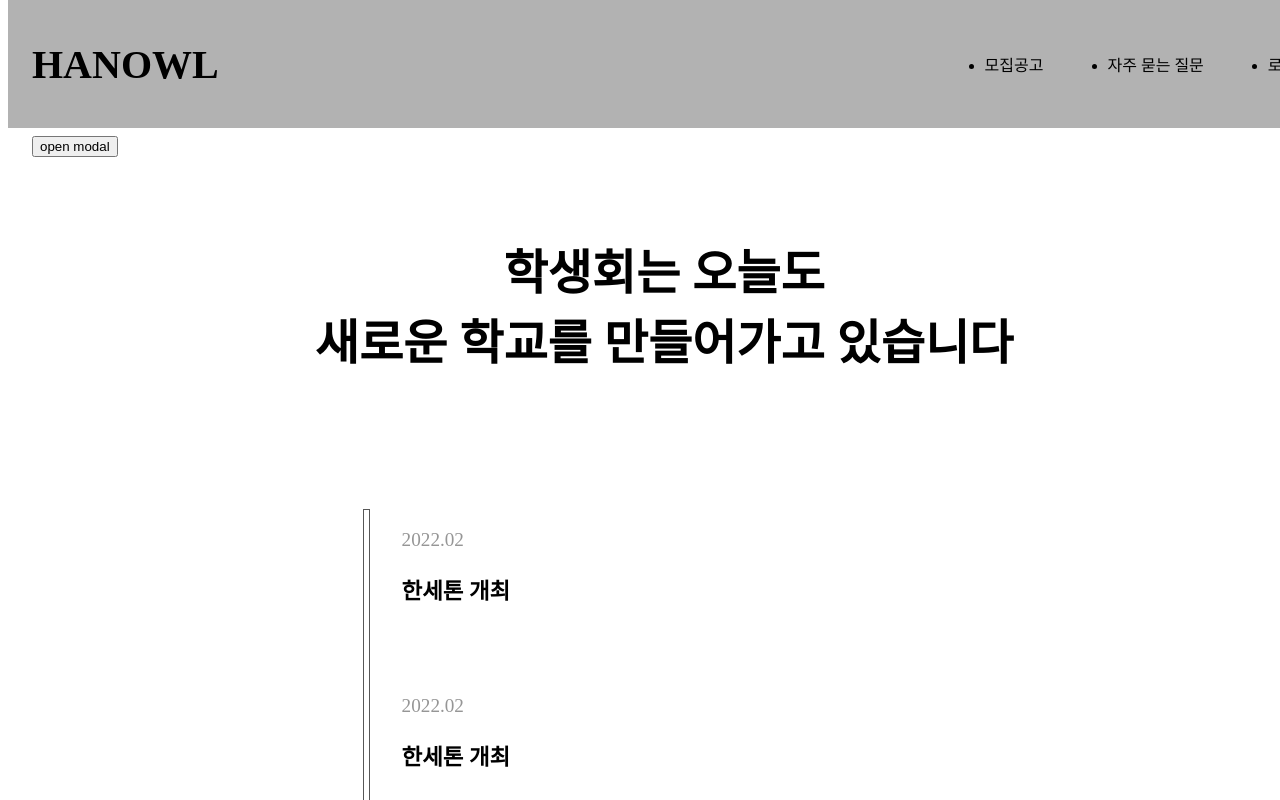
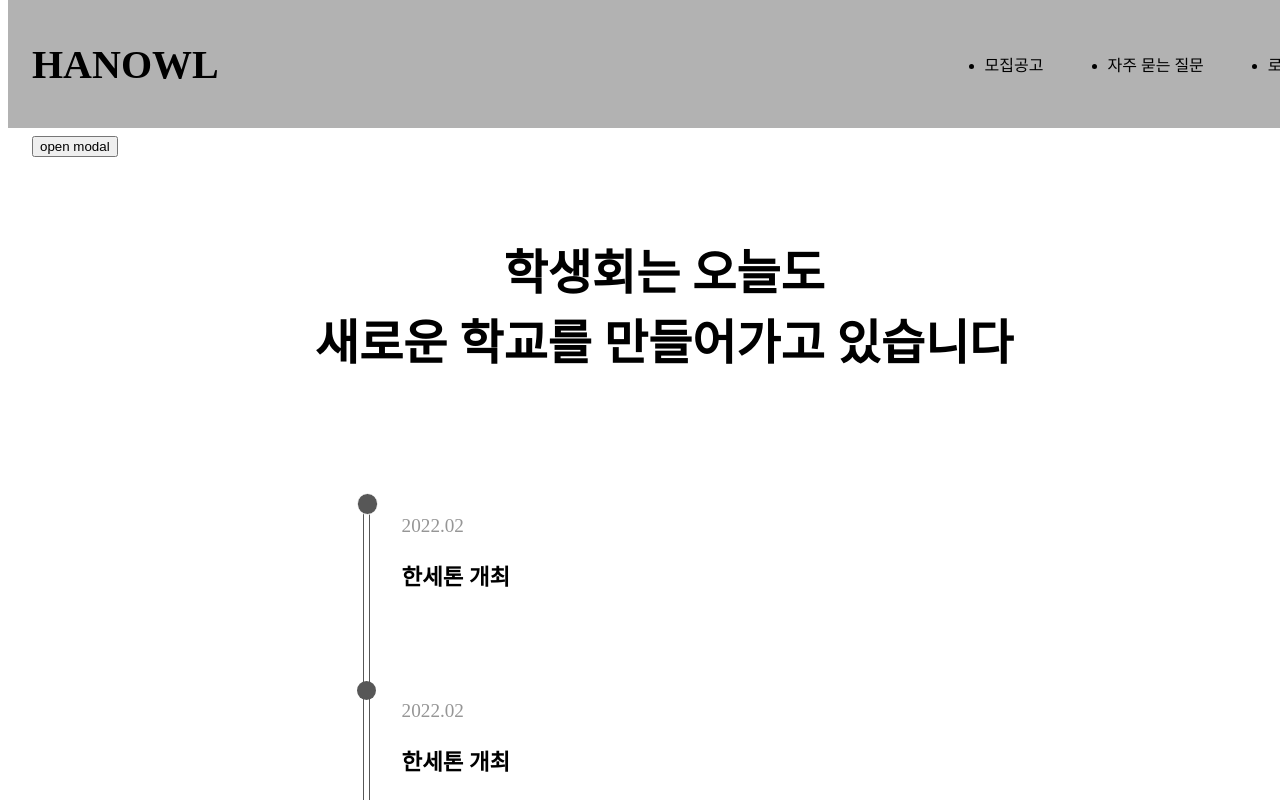
Before and after one commit to hanowwl/recruit.hanowl.com, a React (Vite) app: page / in a window 1280 px wide. Shown: the top 800 px of the page. Built offline with nearby package versions, Linux system fonts and the light colour scheme; no server answers.

Commit message:
feat: add shedule section ellipse border

```diff
--- a/src/components/section/Schedule/index.tsx
+++ b/src/components/section/Schedule/index.tsx
@@ -1,15 +1,12 @@
+import { useState } from 'react';
+
+import { SCHEDULE_LIST } from '@/constant/schedule';
+
 import * as S from './styled';
 
-export interface ScheduleItem {
-  date: string;
-  content: string;
-}
+export const Schedule: React.FC = () => {
+  const [activeIndex, setActiveIndex] = useState(0);
 
-export interface ScheduleProps {
-  schedule: ScheduleItem[];
-}
-
-export const Schedule: React.FC<ScheduleProps> = ({ schedule }) => {
   return (
     <S.SectionContainer>
       <S.Container>
@@ -20,11 +17,17 @@ export const Schedule: React.FC<ScheduleProps> = ({ schedule }) => {
         <S.ScheduleContainer>
           <S.ScheduleLine />
           <S.Schedule>
-            {schedule.map(({ date, content }) => (
-              <div style={{ marginBottom: '3rem' }}>
-                <S.ScheduleDate>{date}</S.ScheduleDate>
-                <S.ScheduleContent>{content}</S.ScheduleContent>
-              </div>
+            {SCHEDULE_LIST.map(({ date, content }, index) => (
+              <S.ScheduleContentContainer key={index}>
+                <S.ScheduleEllipse
+                  onClick={() => setActiveIndex(index)}
+                  isActive={activeIndex === index}
+                />
+                <div style={{ position: 'relative', bottom: '1.2rem' }}>
+                  <S.ScheduleDate>{date}</S.ScheduleDate>
+                  <S.ScheduleContent>{content}</S.ScheduleContent>
+                </div>
+              </S.ScheduleContentContainer>
             ))}
           </S.Schedule>
         </S.ScheduleContainer>
--- a/src/components/section/Schedule/styled.ts
+++ b/src/components/section/Schedule/styled.ts
@@ -1,4 +1,5 @@
 import styled from '@emotion/styled';
+import { css } from '@emotion/react';
 
 export const SectionContainer = styled.section`
   margin-top: 2.3rem;
@@ -20,13 +21,11 @@ export const Title = styled.h1`
   text-align: center;
   font-size: 3rem;
   font-weight: 600;
-  /* border: 1px solid red; */
 `;
 
 export const ScheduleContainer = styled.div`
   display: flex;
   align-self: flex-start;
-  /* border: 1px solid blue; */
   justify-content: space-between;
   padding-left: 3rem;
   margin: 6rem 0;
@@ -34,7 +33,7 @@ export const ScheduleContainer = styled.div`
 
 export const ScheduleLine = styled.span`
   width: 0.3rem;
-  height: 24rem;
+  height: 28rem;
   border: 1.5px solid #575757;
   margin-right: 2rem;
 `;
@@ -42,6 +41,27 @@ export const ScheduleLine = styled.span`
 export const Schedule = styled.div`
   display: flex;
   flex-direction: column;
+`;
+
+export const ScheduleEllipse = styled.div<{ isActive: boolean }>`
+  position: relative;
+  right: 2.8rem;
+  width: 1.2rem;
+  height: 1.2rem;
+  border-radius: 50%;
+  background-color: #575757;
+  margin-right: 1rem;
+  ${(props) =>
+    props.isActive &&
+    css`
+      border: 1px solid white;
+    `}
+`;
+
+export const ScheduleContentContainer = styled.div`
+  margin-bottom: 3rem;
+  position: relative;
+  bottom: 1rem;
 `;
 
 export const ScheduleDate = styled.p`
--- a/src/constant/schedule.ts
+++ b/src/constant/schedule.ts
@@ -1,4 +1,7 @@
-import { ScheduleItem } from '@/components/section';
+export interface ScheduleItem {
+  date: string;
+  content: string;
+}
 
 export const SCHEDULE_LIST: ScheduleItem[] = [
   {
--- a/src/pages/main/index.tsx
+++ b/src/pages/main/index.tsx
@@ -29,7 +29,7 @@ export const MainPage: React.FC = () => {
       >
         open modal
       </button>
-      <Schedule schedule={SCHEDULE_LIST} />
+      <Schedule />
     </div>
   );
 };
```
